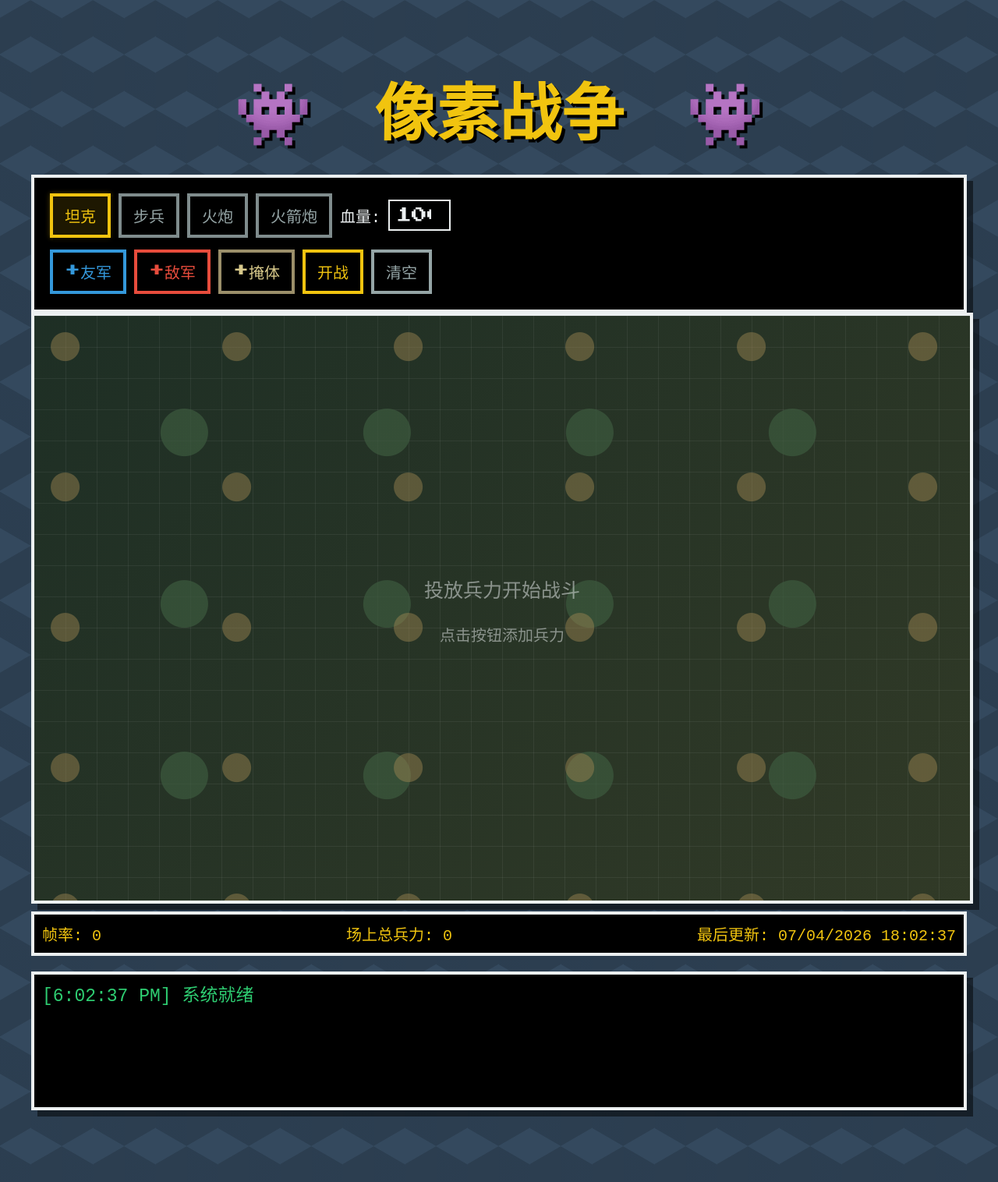
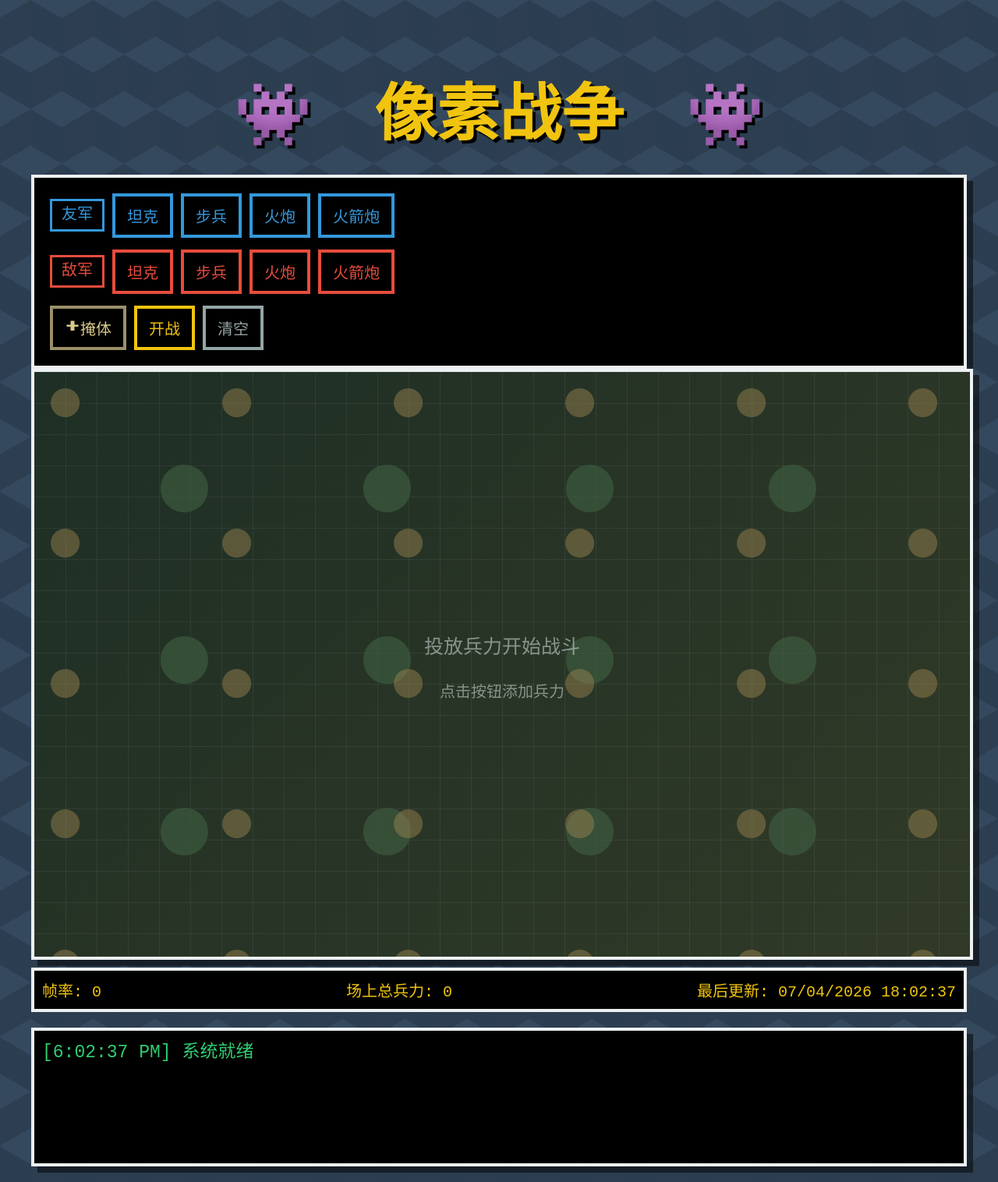
Before and after one commit to CrescentVelvet/crescentvelvet.github.io, a Jekyll site: the page built from _pages/sandbox_war_game.html, in a window 1280 px wide. Shown: the whole page at 78% size. Built offline with Jekyll 4.4.1, drawn with Linux system fonts in a browser that asks for light colours; some web fonts are replaced.

Commit message:
沙盘战争：移除血量输入、简化兵力投放为一键放置
- 删除血量控制栏，改为按兵种预置血量（坦克300/步兵80/火炮90/火箭炮70），不再由玩家设定
- 投放流程从「选兵种 + 按敌我」两次点击简化为按阵营×兵种组合按钮一键放置，行首加阵营标签
- 移除 selectedUnitType/selectUnitType/addAllyUnit/addEnemyUnit/addUnitWithTeam 等中间态，新增 addUnit(team,type) 直达

```diff
--- a/_pages/handwriting_ocr.html
+++ b/_pages/handwriting_ocr.html
@@ -1,14 +1,14 @@
 ---
 permalink: /handwriting_ocr.html
 layout: null
-title: "手写日志识别"
+title: "手写识别"
 ---
 <!DOCTYPE html>
 <html lang="zh-CN">
 <head>
     <meta charset="UTF-8">
     <meta name="viewport" content="width=device-width, initial-scale=1.0">
-    <title>手写日志识别</title>
+    <title>手写识别</title>
     <style>
         :root {
             --primary: #4f6df5;
@@ -352,7 +352,7 @@ title: "手写日志识别"
 </head>
 <body>
     <div class="container">
-        <h1>手写日志识别</h1>
+        <h1>手写识别</h1>
 
         <div class="toolbar">
             <select id="mode-select" title="选择识别引擎">
--- a/_pages/sandbox_war_game.html
+++ b/_pages/sandbox_war_game.html
@@ -99,6 +99,16 @@ permalink: /sandbox_war_game.html
             color: var(--pixel-text);
         }
 
+        /* 阵营标签：友军/敌军 行首标识 */
+        .team-tag {
+            border: 3px solid;
+            background: #000;
+            padding: 4px 12px;
+            line-height: 1.4;
+        }
+        .team-tag.tag-ally  { color: var(--pixel-primary); border-color: var(--pixel-primary); }
+        .team-tag.tag-enemy { color: var(--pixel-secondary); border-color: var(--pixel-secondary); }
+
         .pixel-btn {
             font-family: 'ZCOOL QingKe HuangYou', 'Press Start 2P', 'DotGothic16', monospace;
             padding: 10px 15px;
@@ -649,18 +659,22 @@ permalink: /sandbox_war_game.html
         <div class="game-ui">
             <div class="controls-panel">
                 <div class="control-row">
-                    <button onclick="selectUnitType('tank')" id="unitBtn-tank" class="pixel-btn btn-unit">坦克</button>
-                    <button onclick="selectUnitType('soldier')" id="unitBtn-soldier" class="pixel-btn btn-unit">步兵</button>
-                    <button onclick="selectUnitType('artillery')" id="unitBtn-artillery" class="pixel-btn btn-unit">火炮</button>
-                    <button onclick="selectUnitType('rocket')" id="unitBtn-rocket" class="pixel-btn btn-unit">火箭炮</button>
-
-                    <label>血量:</label>
-                    <input type="number" id="unitHealth" value="100" min="1" max="200" class="pixel-input" style="width: 60px;">
+                    <label class="team-tag tag-ally">友军</label>
+                    <button onclick="addUnit('ally','tank')" class="pixel-btn btn-ally">坦克</button>
+                    <button onclick="addUnit('ally','soldier')" class="pixel-btn btn-ally">步兵</button>
+                    <button onclick="addUnit('ally','artillery')" class="pixel-btn btn-ally">火炮</button>
+                    <button onclick="addUnit('ally','rocket')" class="pixel-btn btn-ally">火箭炮</button>
                 </div>
 
                 <div class="control-row">
-                    <button onclick="addAllyUnit()" class="pixel-btn btn-ally">+友军</button>
-                    <button onclick="addEnemyUnit()" class="pixel-btn btn-enemy">+敌军</button>
+                    <label class="team-tag tag-enemy">敌军</label>
+                    <button onclick="addUnit('enemy','tank')" class="pixel-btn btn-enemy">坦克</button>
+                    <button onclick="addUnit('enemy','soldier')" class="pixel-btn btn-enemy">步兵</button>
+                    <button onclick="addUnit('enemy','artillery')" class="pixel-btn btn-enemy">火炮</button>
+                    <button onclick="addUnit('enemy','rocket')" class="pixel-btn btn-enemy">火箭炮</button>
+                </div>
+
+                <div class="control-row">
                     <button onclick="addObstacle()" class="pixel-btn btn-obstacle">+掩体</button>
                     <button onclick="toggleBattle()" id="battleBtn" class="pixel-btn btn-action">开战</button>
                     <button onclick="clearBattlefield()" class="pixel-btn btn-danger">清空</button>
@@ -2726,14 +2740,14 @@ permalink: /sandbox_war_game.html
 
         // 全局变量
         const battlefieldManager = new BattlefieldManager();
-        let selectedUnitType = 'tank';
-
-        function selectUnitType(type) {
-            selectedUnitType = type;
-            document.querySelectorAll('.btn-unit').forEach(btn => btn.classList.remove('active'));
-            const btn = document.getElementById('unitBtn-' + type);
-            if (btn) btn.classList.add('active');
-        }
+
+        // 兵种预置属性：血量由兵种决定，不再由玩家设定
+        const UNIT_PRESETS = {
+            tank:      { health: 300 },
+            soldier:   { health: 80 },
+            artillery: { health: 90 },
+            rocket:    { health: 70 }
+        };
 
         // 工具函数
         function unitTypeName(type) {
```
Also changed, not shown: other parts of _pages/sandbox_war_game.html (+2 -12 lines), _pages/about.md (+1 -1 lines).
